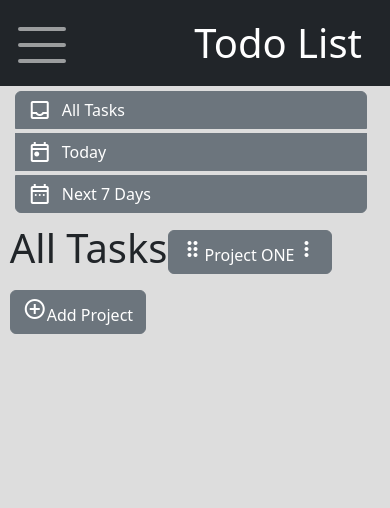
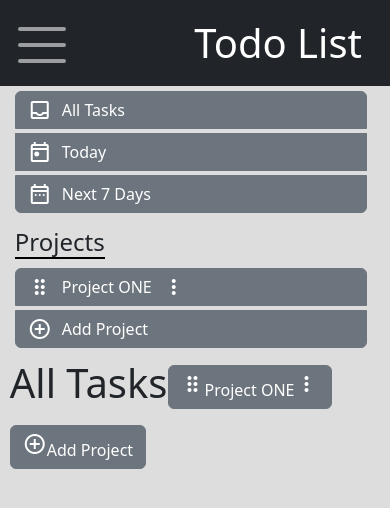
Before and after one commit to tommy128works/Todo-List, a website built with webpack: page src/index.html in a window 390 px wide. Built offline with nearby package versions, Linux system fonts and the light colour scheme.

Commit message:
feat: add responsive UI to projects sidebar
Fixed styling of projects sidebar section to match todo section, and
added responsiveness to projects section to wrap during mobile viewing.

```diff
--- a/src/js/index.js
+++ b/src/js/index.js
@@ -19,7 +19,7 @@ let mainContainer = document.createElement("div");
 let sideBarContainer = document.createElement("div");
 sideBarContainer.classList.add("sidebar-section");
 sideBarContainer.appendChild(navigationToDos());
-// sideBarContainer.appendChild(navigationProjects());
+sideBarContainer.appendChild(navigationProjects());
 
 
 mainContainer.classList.add("main-container");
--- a/src/js/navigationProjects.js
+++ b/src/js/navigationProjects.js
@@ -1,48 +1,59 @@
 // for now, add Project heading and 1 dummy project for UI
 // maybe dummy project is default project
 
+const createButton = (title) => {
+  let btn = document.createElement("btn");
+  btn.classList.add("btn", "btn-secondary", "btn-primary", "sidebar-item");
+  btn.classList.toggle("btn-primary");
+  btn.setAttribute("type", "button");
 
+  let span = document.createElement("span");
+  span.classList.add("material-symbols-outlined");
+  span.textContent = "drag_indicator";
+  btn.appendChild(span);
+
+  span = document.createElement("span");
+  span.textContent = title;
+  btn.appendChild(span);
+
+  span = document.createElement("span");
+  span.classList.add("material-symbols-outlined");
+  span.textContent = "more_vert";
+  btn.appendChild(span);
+
+  return btn;
+}
+
+const createAddButton = () => {
+  let btn = document.createElement("btn");
+  btn.classList.add("btn", "btn-secondary", "btn-primary", "sidebar-item");
+  btn.classList.toggle("btn-primary");
+  btn.setAttribute("type", "button");
+
+  let span = document.createElement("span");
+  span.classList.add("material-symbols-outlined");
+  span.textContent = "add_circle";
+  btn.appendChild(span);
+
+  span = document.createElement("span");
+  span.textContent = "Add Project";
+  btn.appendChild(span);
+
+  return btn;
+}
 
 const navigationProjects = () => {
   let container = document.createElement("div");
   container.classList.add("btn-group-vertical");
 
   let heading = document.createElement("h1");
-  heading.classList.add("medium-font", "underline");
+  heading.classList.add("medium-font", "sidebar-heading");
   heading.textContent = "Projects";
   container.appendChild(heading);
 
-  let btn = document.createElement("btn");
-  btn.classList.add("btn", "btn-secondary", "btn-primary", "project");
-  btn.classList.toggle("btn-primary");
-  btn.setAttribute("type", "button");
-  let span = document.createElement("span");
-  span.classList.add("material-symbols-outlined");
-  span.textContent = "drag_indicator";
-  btn.appendChild(span);
-  span = document.createElement("span");
-  span.classList.add("project-name");
-  span.textContent = "Project ONE";
-  btn.appendChild(span);
-  span = document.createElement("span");
-  span.classList.add("material-symbols-outlined");
-  span.textContent = "more_vert";
-  btn.appendChild(span);
-  container.appendChild(btn);
+  container.appendChild(createButton("Project ONE"));
 
-  btn = document.createElement("btn");
-  btn.classList.add("btn", "btn-secondary", "btn-primary", "project");
-  btn.classList.toggle("btn-primary");
-  btn.setAttribute("type", "button");
-  span = document.createElement("span");
-  span.classList.add("material-symbols-outlined");
-  span.textContent = "add_circle";
-  btn.appendChild(span);
-  span = document.createElement("span");
-  span.classList.add("project-name");
-  span.textContent = "Add Project";
-  btn.appendChild(span);
-  container.appendChild(btn);
+  container.appendChild(createAddButton());
 
   return container;
 };
--- a/src/scss/styles.scss
+++ b/src/scss/styles.scss
@@ -12,14 +12,18 @@ body {
 
 .medium-font {
   font-size: 1.5rem;
+  margin: 5px;
 }
 
 .btn-primary {
   font-weight: bold;
 }
 
-.underline {
+.sidebar-heading {
   border-bottom: 2px solid black;
+  margin-left: 5px;
+  margin-top: 10px;
+  margin-bottom: 10px;
 }
 
 .main-container {
@@ -30,6 +34,7 @@ body {
 .sidebar-section {
   display: flex;
   width: 30vw;
+  flex-direction: column;
 }
 
 .sidebar-item {
```
